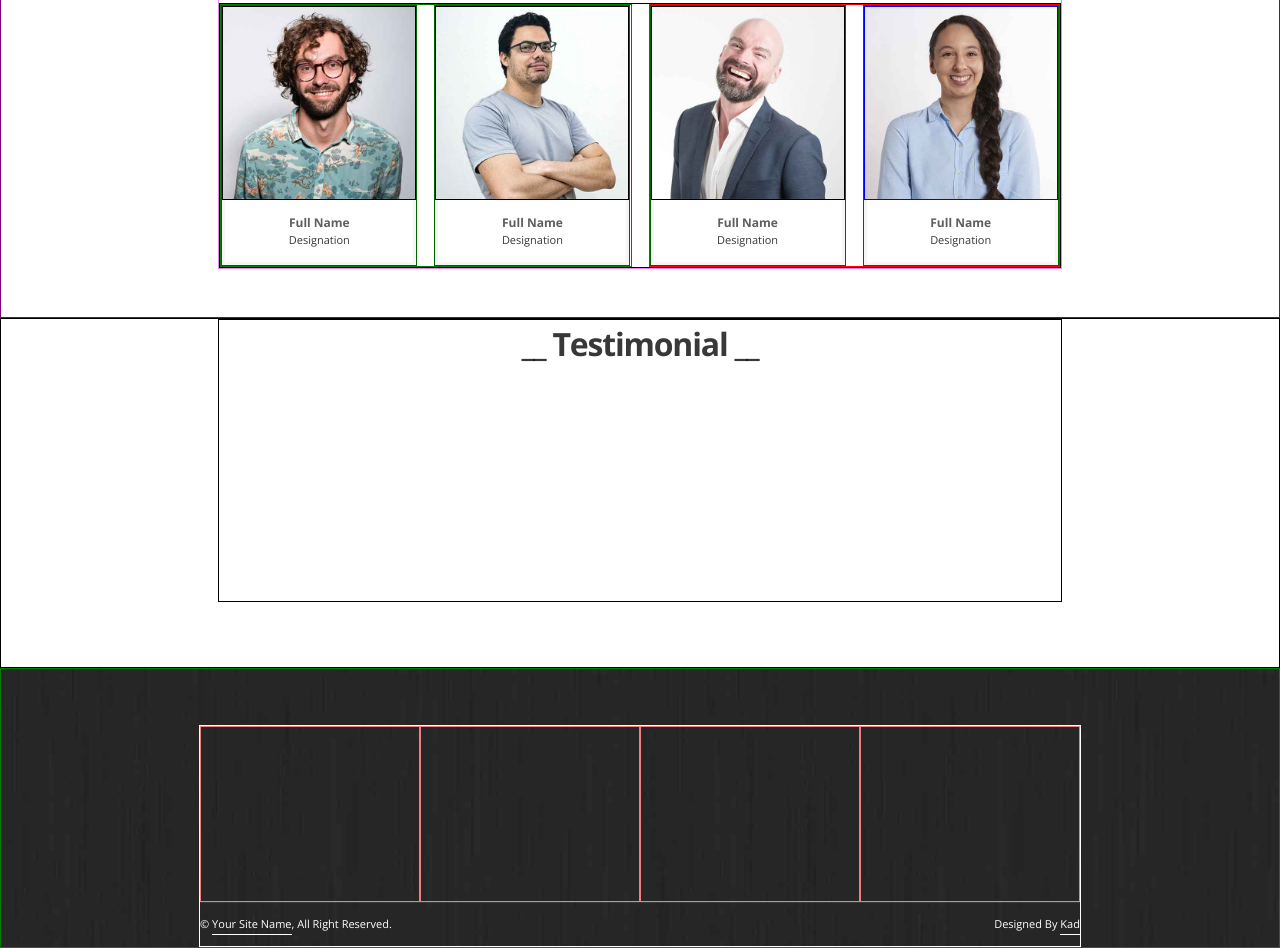
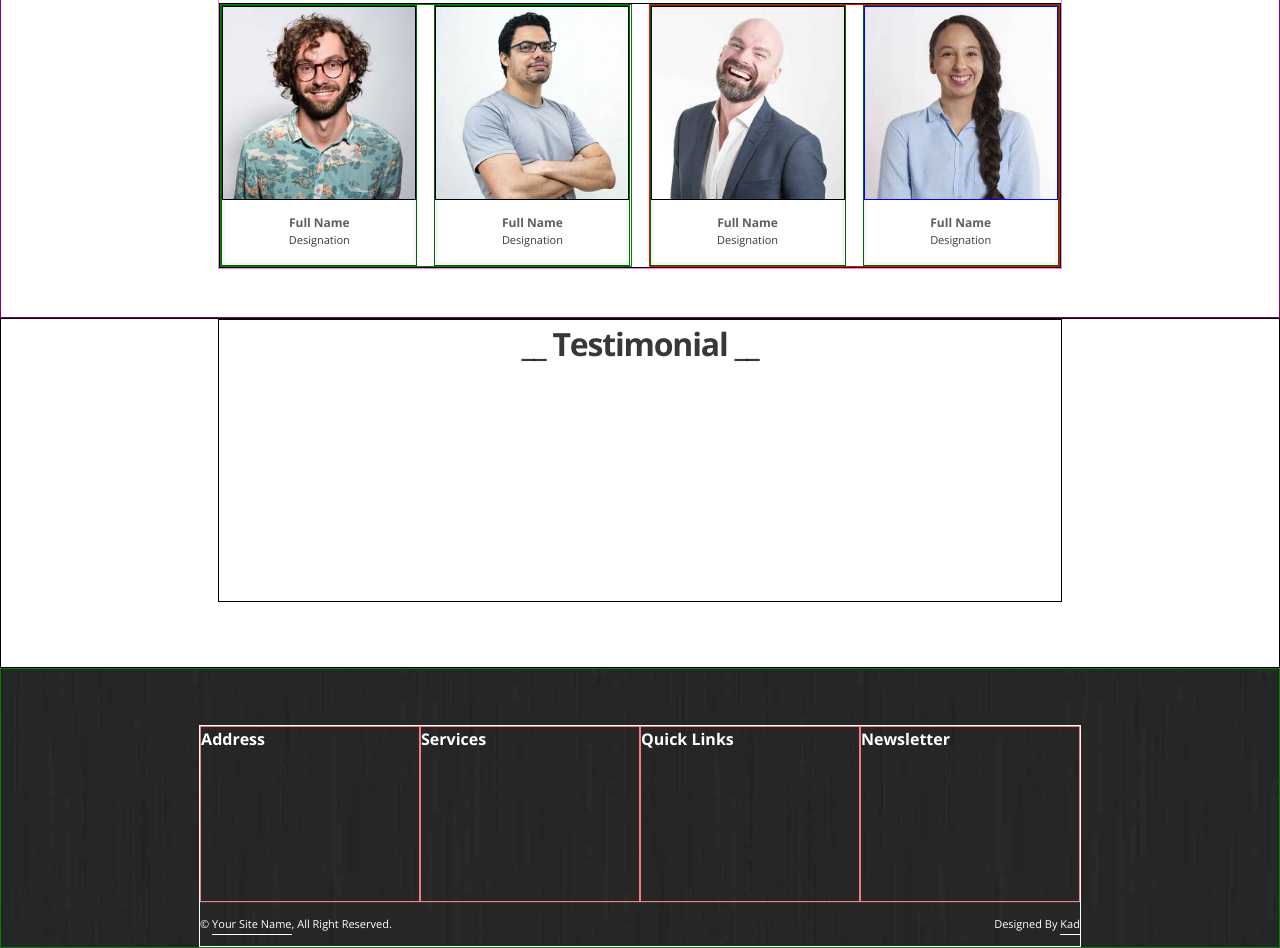
Before and after one commit to SiskaKizuato/projet_woody_VANDERSTRAETENkevin, a website: page index.html in a window 1280 px wide. Shown: the part 3238-4186 px from the top of the page. Drawn offline with nearby package versions, Linux system fonts and the light colour scheme.

Commit message:
ajout titres footer

```diff
--- a/index.html
+++ b/index.html
@@ -553,16 +553,16 @@
         <div class="container-footer">
             <div class="footer-up-part">
                 <div class="footer-col">
-
+                    <p class="fs-subtitles txt-white"><b>Address</b></p>
                 </div>
                 <div class="footer-col">
-
+                    <p class="fs-subtitles txt-white"><b>Services</b></p>
                 </div>
                 <div class="footer-col">
-
+                    <p class="fs-subtitles txt-white"><b>Quick Links</b></p>
                 </div>
                 <div class="footer-col">
-
+                    <p class="fs-subtitles txt-white"><b>Newsletter</b></p>
                 </div>
             </div>
             <div class="footer-down-part">
--- a/src/sass/modules/_footer.scss
+++ b/src/sass/modules/_footer.scss
@@ -22,6 +22,9 @@ footer{
 .footer-col{
     height: 100%;
     width:25%;
+    display: flex;
+    flex-direction: column;
+
     border: 1px solid lightcoral;
 }
 .footer-down-part{
```
Also changed, not shown: public/css/app.css.
